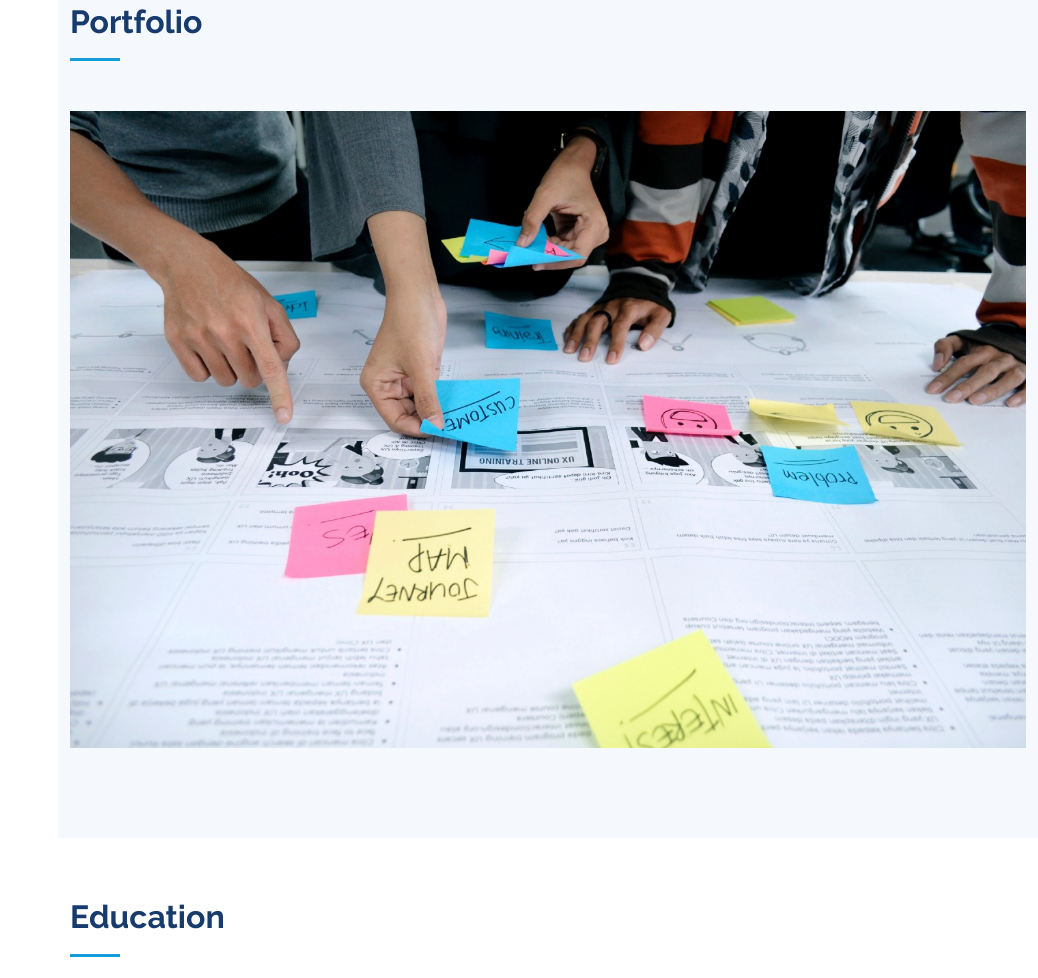
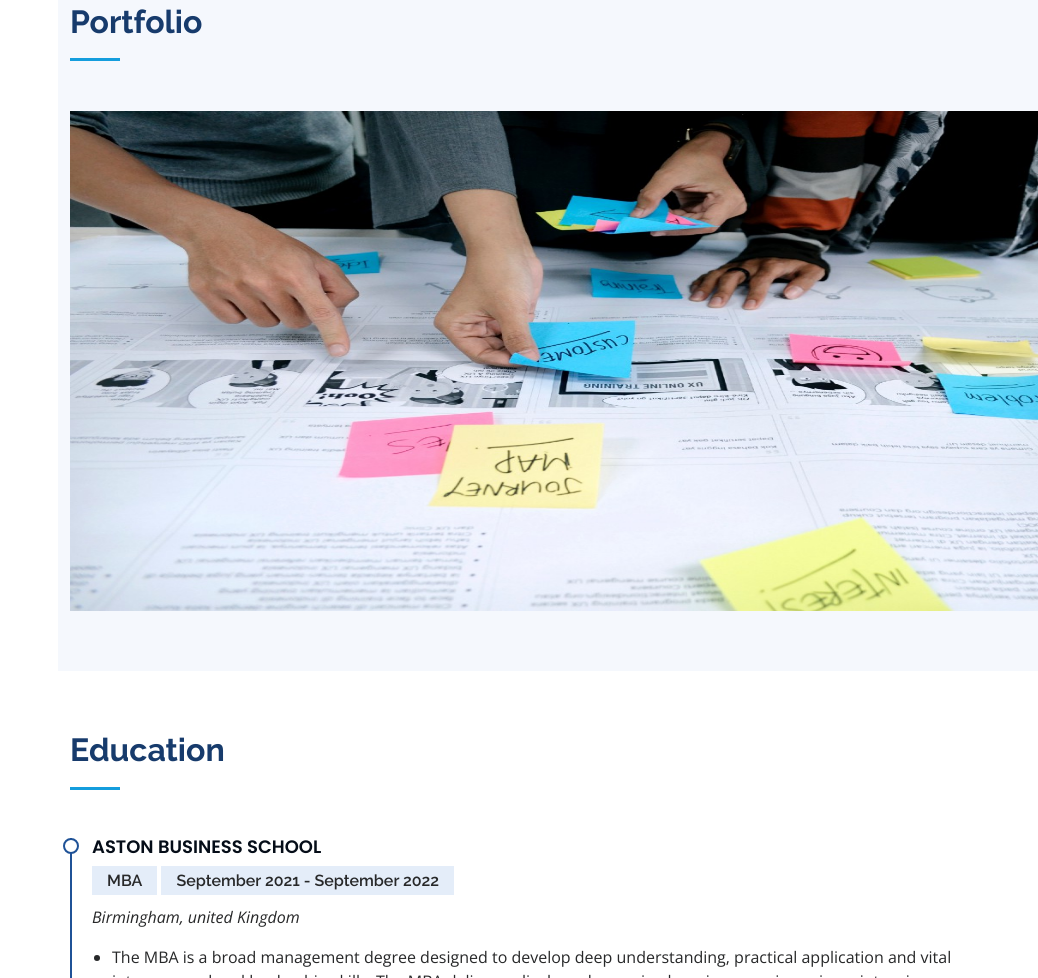
Before and after one commit to saketanand500/saketanand.github.io, a plain HTML site: page index.html in a window 1280 px wide. Shown: the part 2659-3637 px from the top of the page, without its empty margins (242-1280 px from the left). Drawn offline with nearby package versions, Linux system fonts and the light colour scheme.

Commit message:
adding portfolio

```diff
--- a/index.html
+++ b/index.html
@@ -301,23 +301,17 @@
           <h2>Portfolio</h2>
 
         </div>
+        <div data-aos="fade-up" data-aos-delay="100">
+        <a href="/portfolio-details.html#portfolio-details-1" >
+          <img border="0" alt="W3Schools" src="assets/img/pp.jpeg" width="1200" height="500">
+          </a>
+        </div>
 
 
 
-        <div class="row portfolio-container" data-aos="fade-up" data-aos-delay="100" >
-
-          <div class="portfolio-item col-sm-12" >
-            <div class="portfolio-wrap">
-              <img src="assets/img/pp.jpeg" class="img-fluid" alt="">
-
-              <div class="portfolio-links">
-
-                <a href="portfolio-details.html" title="More Details"><i class="bx bx-link"></i></a>
-
-              </div>
 
 
-          </div>
+
 
         </div>
     </section>
```
